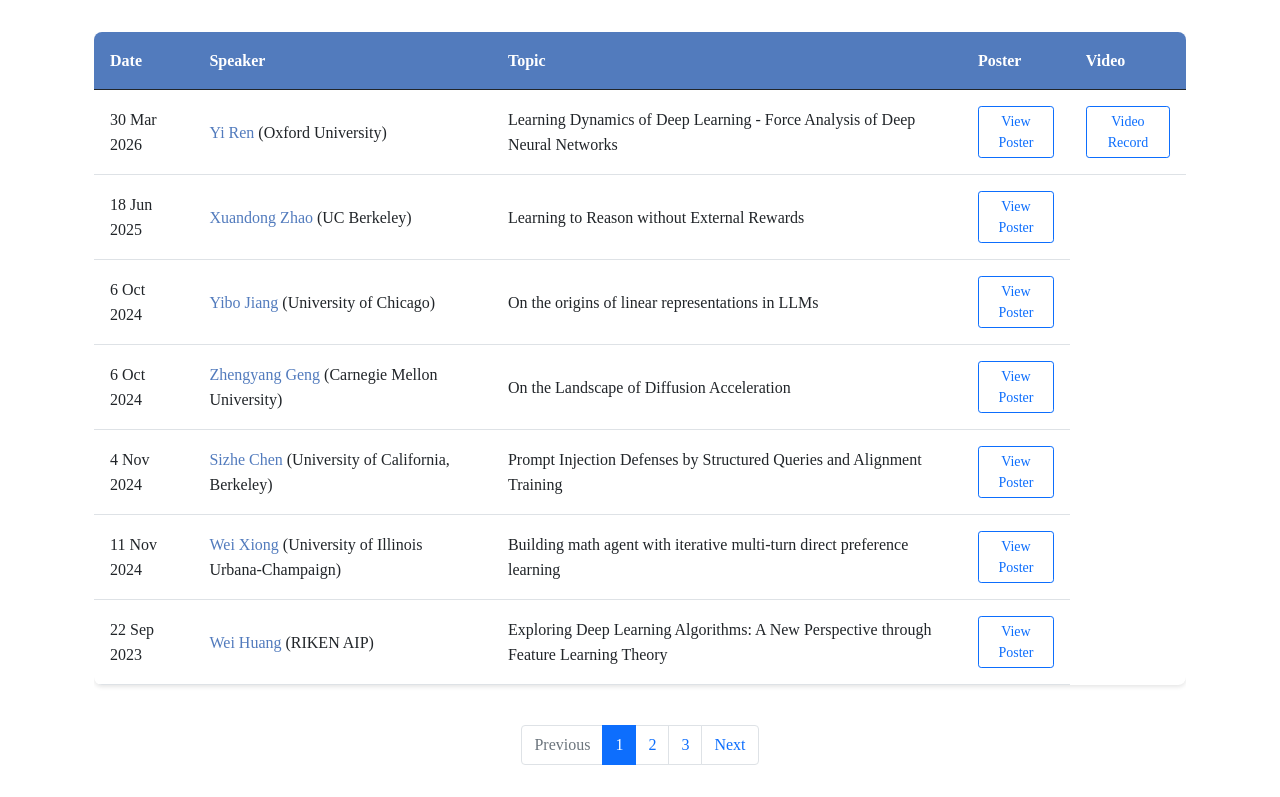
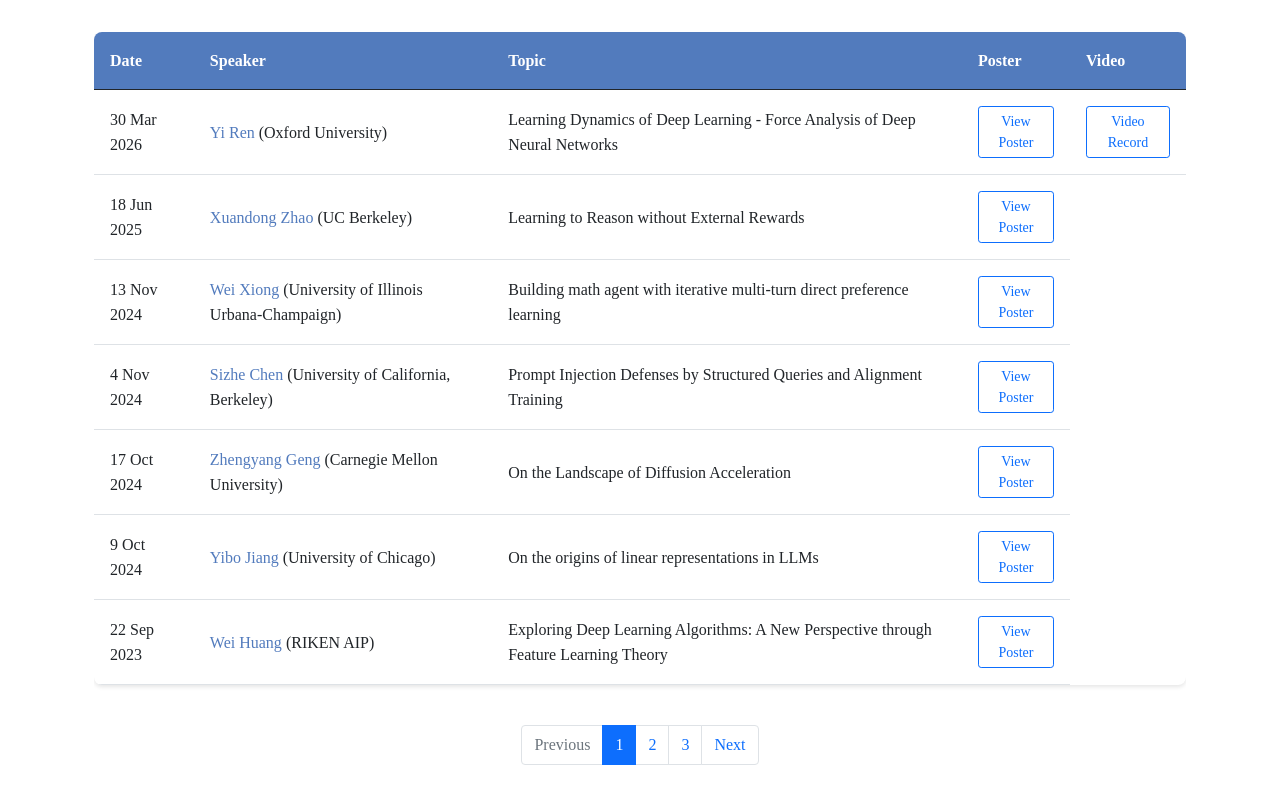
Before and after one commit to tmlr-group/tmlr-group.github.io, a plain HTML site: page seminars/TMLR_YSS.html in a window 1280 px wide. Shown: the part 1551-2348 px from the top of the page. Drawn offline with nearby package versions, Linux system fonts and the light colour scheme.

Commit message:
update on April 6 2026

```diff
--- a/seminars/TMLR_YSS.html
+++ b/seminars/TMLR_YSS.html
@@ -239,7 +239,7 @@
                             <img src="Figures/tmlr_seminar_young scientist_Yi.png" class="card-img-top" alt="Poster Preview 1" style="object-fit: cover; object-position: top;">
                         </div>
                         <div class="card-body">
-                            <h5 class="card-title">Learning Dynamics of Deep Learning – Force Analysis of Deep Neural Networks</h5>
+                            <h5 class="card-title">Learning Dynamics of Deep Learning - Force Analysis of Deep Neural Networks</h5>
                             <p class="card-text">Yi Ren (Oxford University)</p>
                             <p class="card-text"><small class="text-muted">30 Mar 2026</small></p>
                         </div>
@@ -384,17 +384,11 @@
                             <td>Learning to Reason without External Rewards</td>
                             <td><a href="Posters/tmlr_seminar_young_scientist_Xuandong.pdf" class="btn btn-outline-primary btn-sm">View Poster</a></td>
                         </tr>
-						<tr>
-                            <td>6 Oct 2024</td>
-                            <td><a href="https://ybjiaang.github.io/" class="talk-link">Yibo Jiang</a> (University of Chicago)</td>
-                            <td>On the origins of linear representations in LLMs</td>
-                            <td><a href="Posters/tmlr_seminar_young scientist_Yibo.pdf" class="btn btn-outline-primary btn-sm">View Poster</a></td>
-                        </tr>
                         <tr>
-                            <td>6 Oct 2024</td>
-                            <td><a href="https://gsunshine.github.io/" class="talk-link">Zhengyang Geng</a> (Carnegie Mellon University)</td>
-                            <td>On the Landscape of Diffusion Acceleration</td>
-                            <td><a href="Posters/tmlr_seminar_young scientist_Zhengyang.pdf" class="btn btn-outline-primary btn-sm">View Poster</a></td>
+                            <td>13 Nov 2024</td>
+                            <td><a href="https://weixiongust.github.io/WeiXiongUST/index.html" class="talk-link">Wei Xiong</a> (University of Illinois Urbana-Champaign)</td>
+                            <td>Building math agent with iterative multi-turn direct preference learning</td>
+                            <td><a href="Posters/tmlr_seminar_young scientist_Wei_Xiong.pdf" class="btn btn-outline-primary btn-sm">View Poster</a></td>
                         </tr>
                         <tr>
                             <td>4 Nov 2024</td>
@@ -403,10 +397,16 @@
                             <td><a href="Posters/tmlr_seminar_young scientist_Sizhe.pdf" class="btn btn-outline-primary btn-sm">View Poster</a></td>
                         </tr>
                         <tr>
-                            <td>11 Nov 2024</td>
-                            <td><a href="https://weixiongust.github.io/WeiXiongUST/index.html" class="talk-link">Wei Xiong</a> (University of Illinois Urbana-Champaign)</td>
-                            <td>Building math agent with iterative multi-turn direct preference learning</td>
-                            <td><a href="Posters/tmlr_seminar_young scientist_Wei_Xiong.pdf" class="btn btn-outline-primary btn-sm">View Poster</a></td>
+                            <td>17 Oct 2024</td>
+                            <td><a href="https://gsunshine.github.io/" class="talk-link">Zhengyang Geng</a> (Carnegie Mellon University)</td>
+                            <td>On the Landscape of Diffusion Acceleration</td>
+                            <td><a href="Posters/tmlr_seminar_young scientist_Zhengyang.pdf" class="btn btn-outline-primary btn-sm">View Poster</a></td>
+                        </tr>
+						<tr>
+                            <td>9 Oct 2024</td>
+                            <td><a href="https://ybjiaang.github.io/" class="talk-link">Yibo Jiang</a> (University of Chicago)</td>
+                            <td>On the origins of linear representations in LLMs</td>
+                            <td><a href="Posters/tmlr_seminar_young scientist_Yibo.pdf" class="btn btn-outline-primary btn-sm">View Poster</a></td>
                         </tr>
                         <tr>
                             <td>22 Sep 2023</td>
```
